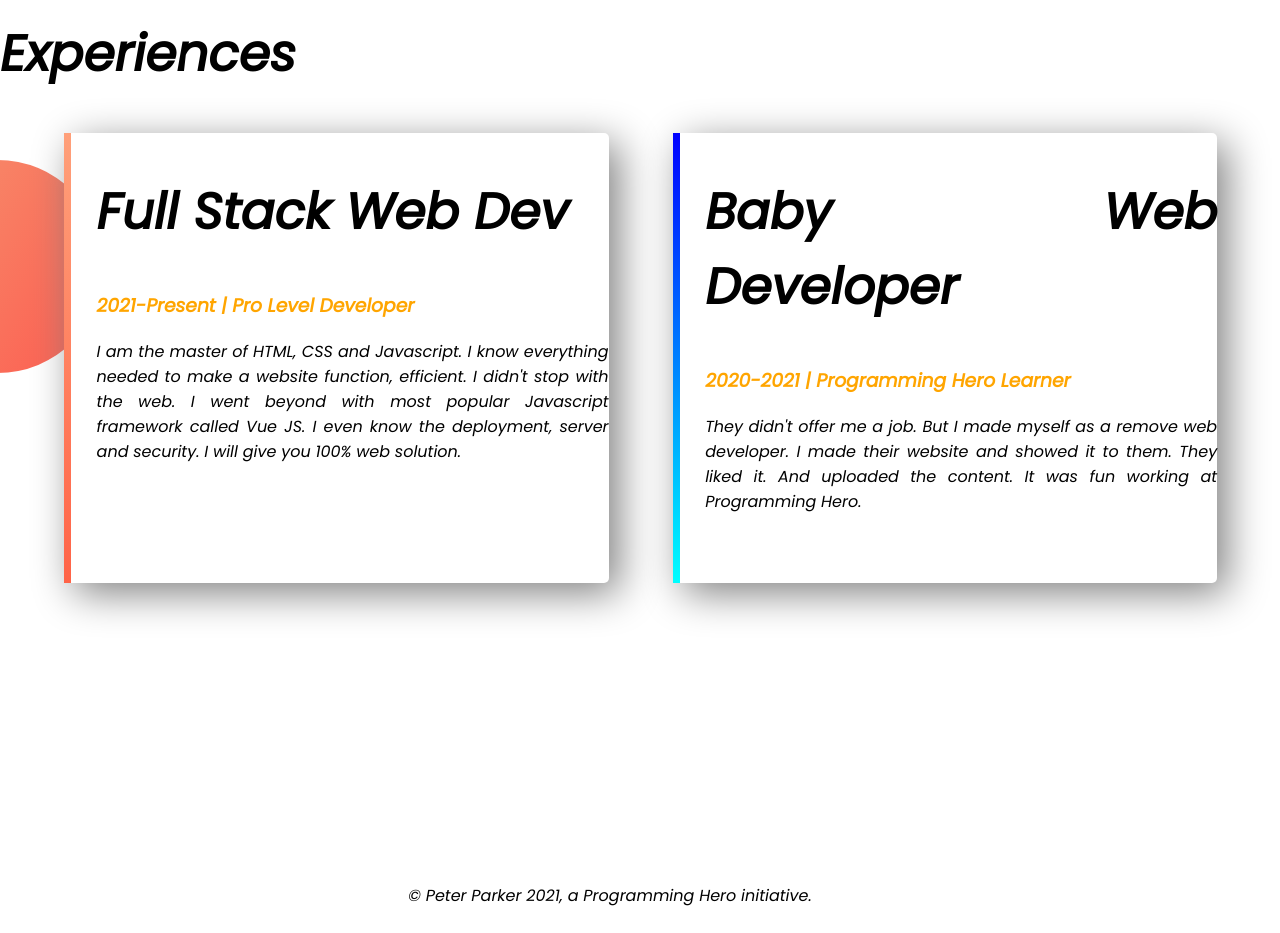
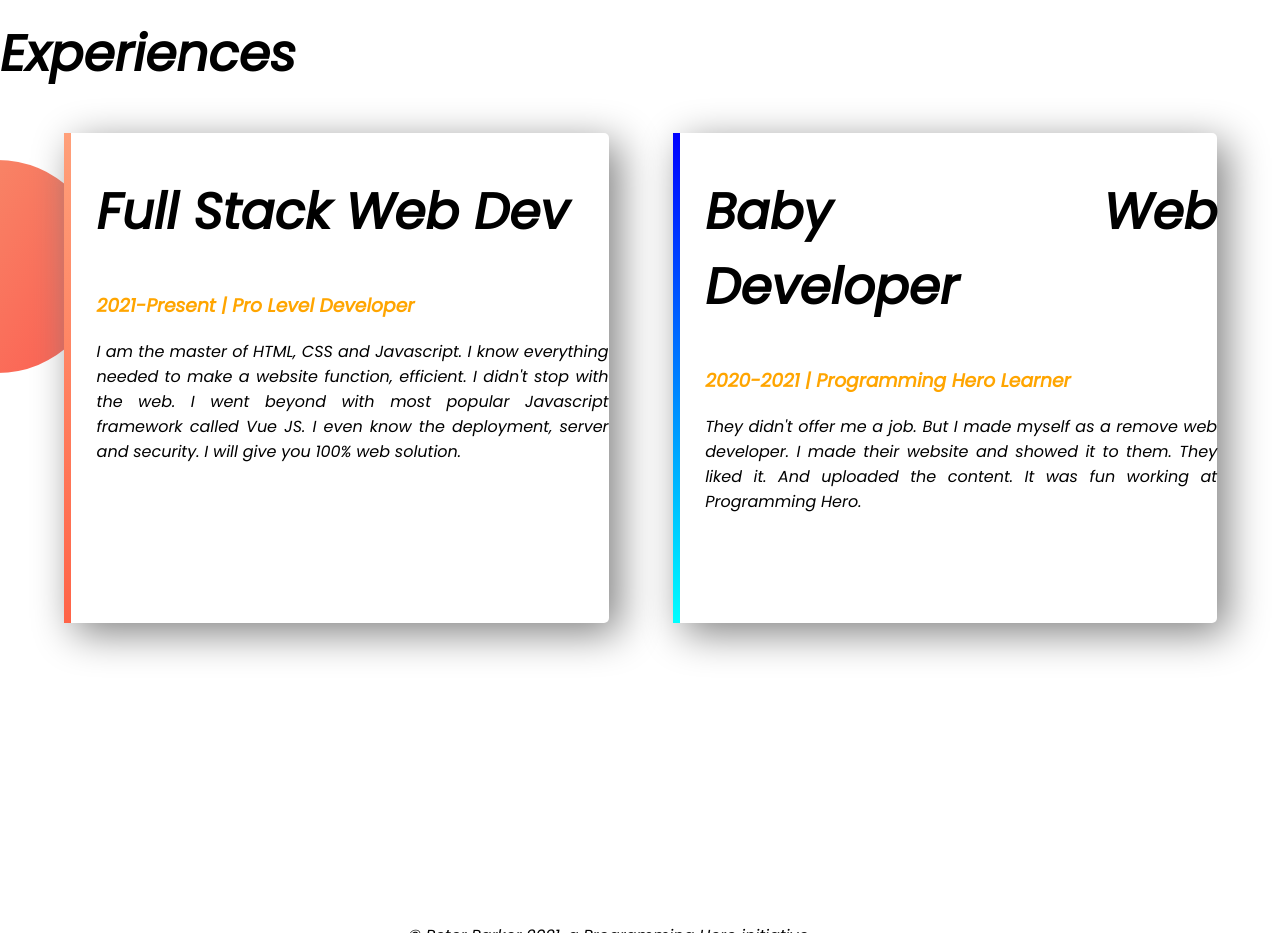
Before and after one commit to safahim5/Web-Portfolio, a plain HTML site: page index.html in a window 1280 px wide. Shown: the part 1320-2253 px from the top of the page. Drawn offline with Linux system fonts and the light colour scheme.

Commit message:
created my final project

```diff
--- a/style.css
+++ b/style.css
@@ -71,7 +71,7 @@ h2{
     border-radius: 5px;
     height: 80%;
     margin-bottom:300px;
-    padding-bottom: 50px;
+    padding-bottom: 90px;
     text-align: justify;
     background-color:white;
 }
```
